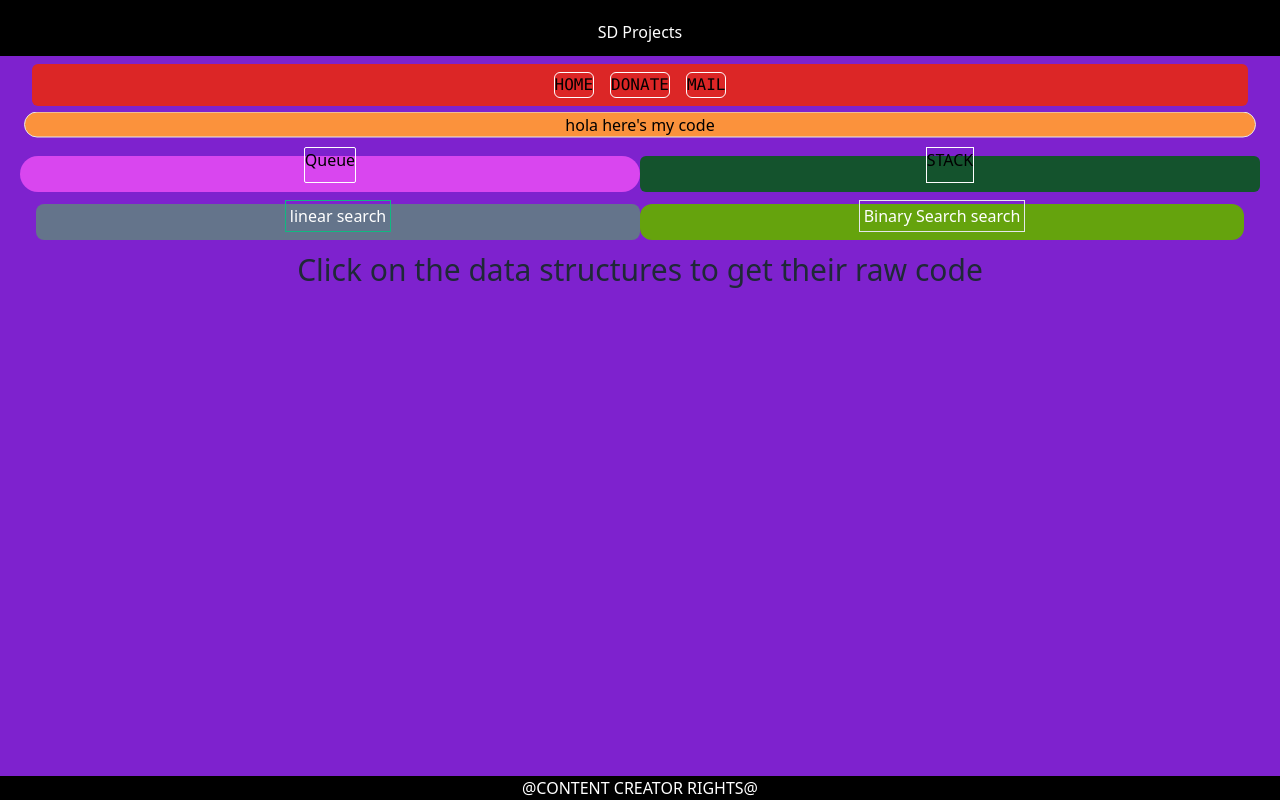
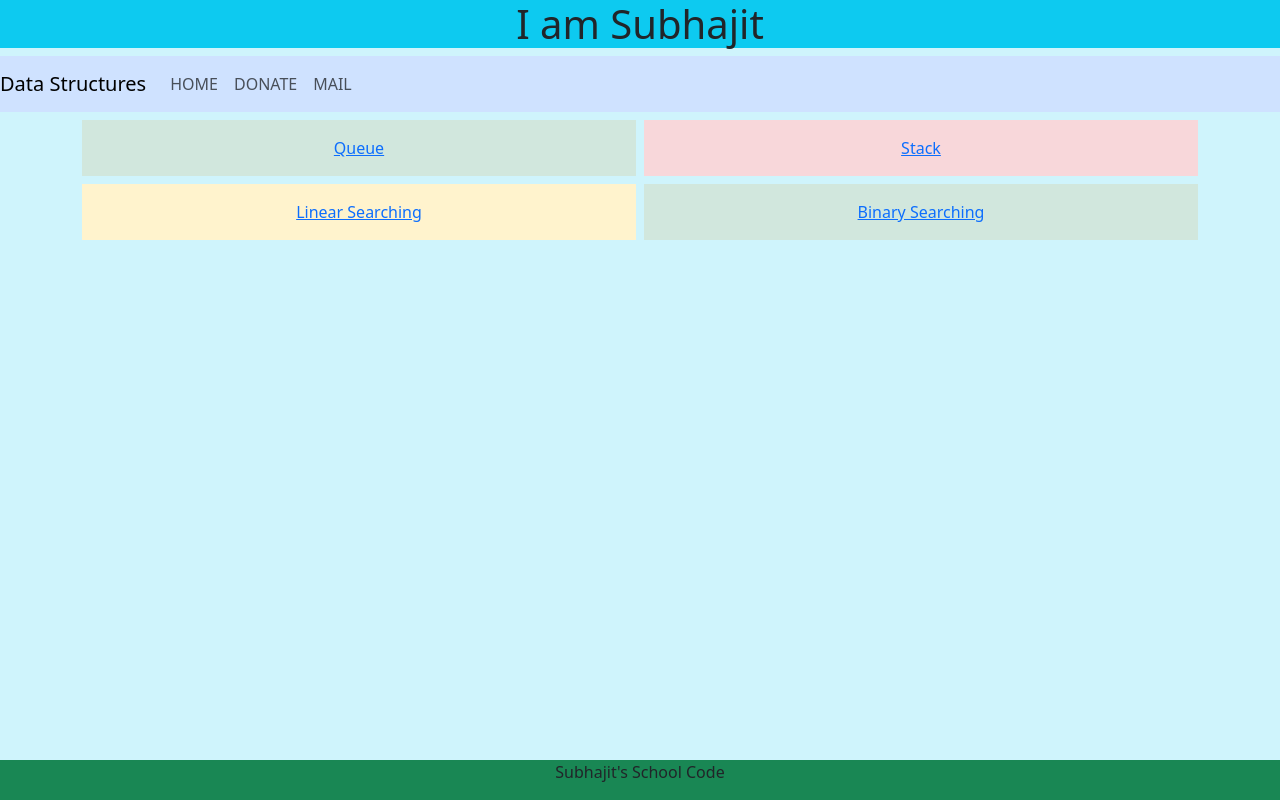
Before and after one commit to SGoD11/DAtA, a plain HTML site: page index.html in a window 1280 px wide. Drawn offline with nearby package versions, Linux system fonts and the light colour scheme; a web font is replaced by a local one.

Commit message:
Add files via upload

```diff
--- a/index.html
+++ b/index.html
@@ -5,82 +5,70 @@
     <meta charset="UTF-8">
     <meta http-equiv="X-UA-Compatible" content="IE=edge">
     <meta name="viewport" content="width=device-width, initial-scale=1.0">
-  <title>Stack Queue Web</title>
+    <title>My codes</title>
     <link rel="shortcut icon" href="favicon.ico" type="image/x-icon">
-  <link rel="stylesheet" href="tailwindStyles.css">
     <link rel="preconnect" href="https://fonts.googleapis.com">
     <link rel="preconnect" href="https://fonts.gstatic.com" crossorigin>
-  <link href="https://fonts.googleapis.com/css2?family=Amatic+SC&family=Pacifico&display=swap" rel="stylesheet">
-  <link rel="stylesheet" href="fonts.css">
-  <script src="https://cdn.tailwindcss.com"></script>
-  <script>
-    tailwind.config = {
-      theme: {
-        extend: {
-          colors: {
-            clifford: '#da373d',
-          }
-        }
-      }
-    }
-  </script>
-  <style type="text/tailwindcss">
-    @layer utilities {
-      .content-auto {
-        content-visibility: auto;
-      }
-    }
-    /* <script src="https://cdn.tailwindcss.com?plugins=forms,typography,aspect-ratio,line-clamp"></script> */
-  </style>
+    <link href="https://fonts.googleapis.com/css2?family=Sacramento&display=swap" rel="stylesheet">
+    <script src="https://cdn.jsdelivr.net/npm/bootstrap@5.3.0-alpha1/dist/js/bootstrap.bundle.min.js"></script>
+    <link rel="stylesheet" href="https://cdn.jsdelivr.net/npm/bootstrap@5.3.0-alpha1/dist/css/bootstrap.min.css">
+    <link rel="stylesheet" href="styles.css">
 </head>
 
-<body class="content-center bg-purple-700">
-  <h1 class="place-content-center bg-black text-white bg-blend-multiply h-15 pt-3 pb-3 mb-2">
-    <div class="text-center pt-2">SD Projects</div>
-  </h1>
-  <nav class="flex bg-red-600 justify-center px-10 rounded-md pt-2 pb-2 mx-8">
+<body class="bg-info-subtle">
+    <header>
+        <div class="ms-auto mb-2">
+            <div>
+                <h1 class="bg-info text-wrap text-center">I am Subhajit</h1>
+            </div>
+            <nav class="bg-primary-subtle navbar navbar-expand-lg ">
+                <a class="navbar-brand" >Data Structures</a>
+                <button class="navbar-toggler" type="button" data-bs-toggle="collapse" data-bs-target="#navbarScroll"
+                    aria-controls="navbarScroll" aria-expanded="false" aria-label="Toggle navigation">
+                    <span class="navbar-toggler-icon"></span>
+                </button>
+                <div class="collapse navbar-collapse" id="navbarScroll" >
+                <ul class="navbar-nav">
+                    <li class="navbar-item">
+                        <a href="https://twitter.com/Subhaji27016855" target="_blank" class="nav-link">HOME</a>
+                    </li>
+                    <li class="navbar-item">
+                        <a href="https://p.paytm.me/xCTH/5ahvpmtu" target="_blank" rel="noopener noreferrer" class="nav-link">DONATE</a>
+                    </li>
+                    <li class="navbar-item">
+                        <a href="mailto:subhajit13dhar@gmai.com" class="nav-link"> MAIL</a>
+                    </li>
+                </ul>
+            </div>
+            </nav>
 
-    <ul class="flex space-x-4 mx-2 font-mono px-7 ">
-      <li
-        class="hover:bg-blend-darken hover:text-red-500 active:bg-sky-500 focus:bg-pink-700 border border-white rounded-md">
-        <a href="https://twitter.com/Subhaji27016855" target="_blank">HOME</a></li>
-      <li
-        class="hover:bg-blend-darken hover:text-green-500 active:bg-sky-500 focus:bg-pink-700 border border-white rounded-md">
-        <a href="https://p.paytm.me/xCTH/5ahvpmtu" target="_blank" rel="noopener noreferrer">DONATE</a></li>
-      <li
-        class="hover:bg-blend-darken hover:text-yellow-400 active:bg-sky-500 focus:bg-pink-700 border border-white rounded-md">
-        <a href="mailto:subhajit13dhar@gmai.com"> MAIL</a></li>
-    </ul>
-  </nav>
-  <p class=" bg-orange-400 border text-center animate-bounce mx-6 my-3 rounded-2xl">hola here's my code</p>
-  <main class=" mx-5 my-3 ">
-    <div class="flex">
-      <div class="bg-fuchsia-500 flex w-1/2 justify-center h-9 rounded-3xl">
-        <a href="queue.html " target="_blank"
-          class="hover:text-orange-400 border border-white rounded-sm animate-bounce">Queue</a>
+
+
         </div>
-      <div class="bg-green-900 flex w-1/2 justify-center h-9 rounded-md">
-        <a href="stack.html" target="_blank" rel="noopener noreferrer"
-          class="hover:text-orange-400 border border-white animate-bounce">STACK</a>
+    </header>
+    <main>
+
+        <div class="container text-center">
+            <div class="row g-2">
+              <div class="col-6">
+                <div class="p-3 bg-success-subtle"><a href="queue.html" target="_blank" rel="noopener noreferrer">Queue</a></div>
+              </div>
+              <div class="col-6">
+                <div class="p-3 bg-danger-subtle"><a href="stack.html" target="_blank" rel="noopener noreferrer">Stack</a></div>
+              </div>
+              <div class="col-6">
+                <div class="p-3 bg-warning-subtle"><a href="linear_search.html" target="_blank" rel="noopener noreferrer">Linear Searching</a></div>
+              </div>
+              <div class="col-6">
+                <div class="p-3 bg-success-subtle"><a href="binary_search.html" target="_blank" rel="noopener noreferrer">Binary Searching</a></div>
               </div>
             </div>
-    <div class="flex mt-3 mx-4 ">
-      <div class="bg-slate-500 text-center text-white w-1/2 justify-center  h-9 rounded-lg " >
-        <a href="linear_search.html" target="_blank" rel="noopener noreferrer"
-          class="hover:text-orange-400  border border-emerald-500 animate-bounce p-1 ">linear search</a>
           </div>
-      <div class="bg-lime-600 text-center text-white w-1/2 justify-center h-9  rounded-xl ">
-        <a href="binary_search.html" target="_blank" rel="noopener noreferrer"
-          class="hover:text-orange-400 border border-emerald-90000 animate-bounce p-1 ">Binary Search search</a>
-      </div>
+          <div class="fixed-bottom text-center bg-success">
+            <p>Subhajit's School Code</p>
           </div>
 
-
     </main>
-  <p class="text-center text-gray-800 text-3xl blur-1xl">Click on the data structures to get their raw code</p>
-  <footer class="bg-black text-center text-white bottom-0 fixed inset-x-0">
-    <p>@CONTENT CREATOR RIGHTS@</p>
-  </footer>
 
 </body>
 
```
Lines whose indentation alone changed are shown as unchanged.
